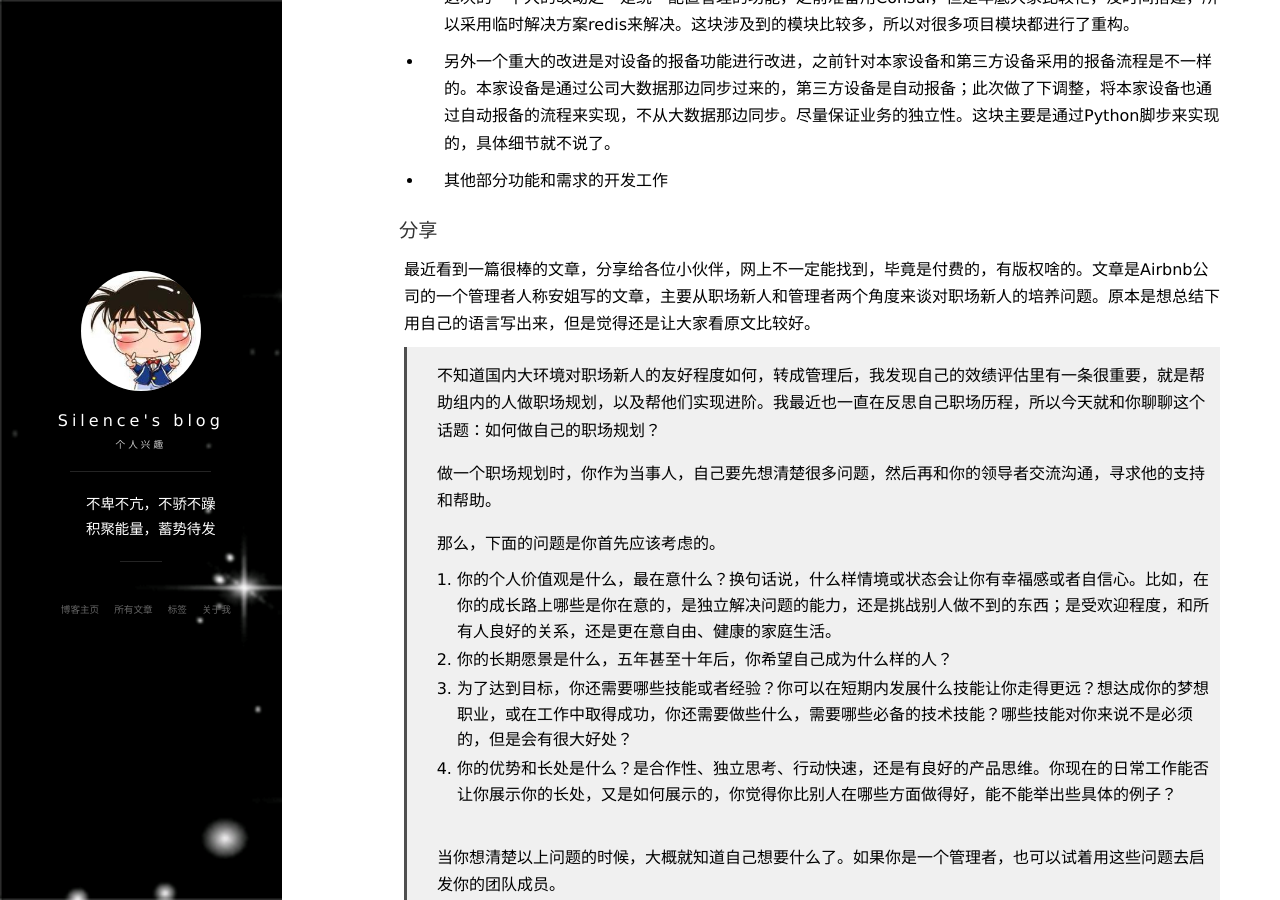
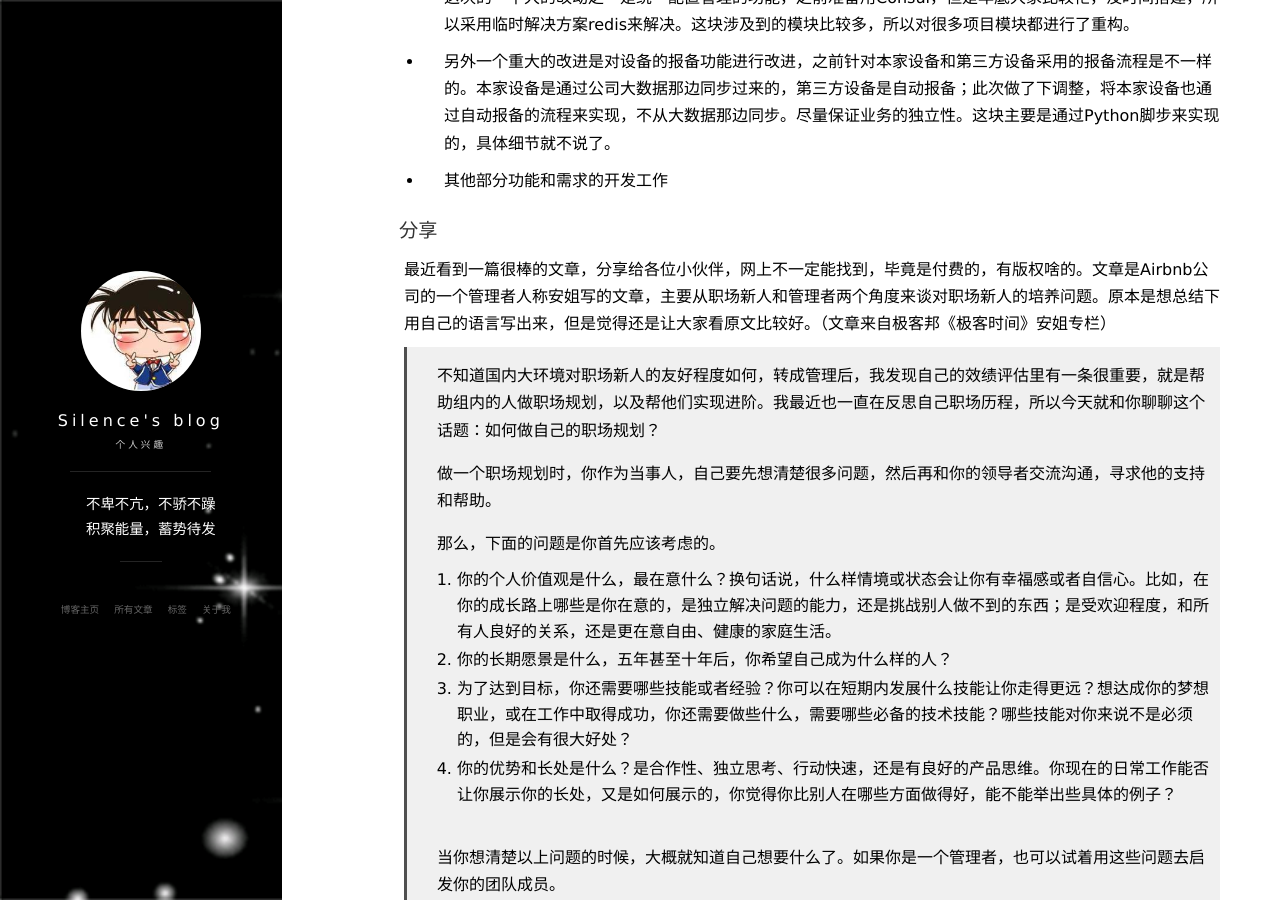
Before and after one commit to zhuSilence/zhuSilence.github.io, a Jekyll site: the page built from _posts/2018-01-19-立的Flag不能打脸.md, in a window 1280 px wide and 900 px high, scrolled down 447 px. Built offline with Jekyll 4.4.1, drawn with Linux system fonts in a browser that asks for light colours; nearby versions of some CDN libraries; comment, search, counter and statistics services are not loaded.

Commit message:
立的flag不能打脸

```diff
--- a/_posts/2018-01-19-立的Flag不能打脸.md
+++ b/_posts/2018-01-19-立的Flag不能打脸.md
@@ -21,7 +21,7 @@ tag: 感悟
 - 其他部分功能和需求的开发工作
 
 #### 分享
-最近看到一篇很棒的文章，分享给各位小伙伴，网上不一定能找到，毕竟是付费的，有版权啥的。文章是Airbnb公司的一个管理者人称安姐写的文章，主要从职场新人和管理者两个角度来谈对职场新人的培养问题。原本是想总结下用自己的语言写出来，但是觉得还是让大家看原文比较好。
+最近看到一篇很棒的文章，分享给各位小伙伴，网上不一定能找到，毕竟是付费的，有版权啥的。文章是Airbnb公司的一个管理者人称安姐写的文章，主要从职场新人和管理者两个角度来谈对职场新人的培养问题。原本是想总结下用自己的语言写出来，但是觉得还是让大家看原文比较好。（文章来自极客邦《极客时间》安姐专栏）
 
 > 不知道国内大环境对职场新人的友好程度如何，转成管理后，我发现自己的效绩评估里有一条很重要，就是帮助组内的人做职场规划，以及帮他们实现进阶。我最近也一直在反思自己职场历程，所以今天就和你聊聊这个话题：如何做自己的职场规划？
 
```
